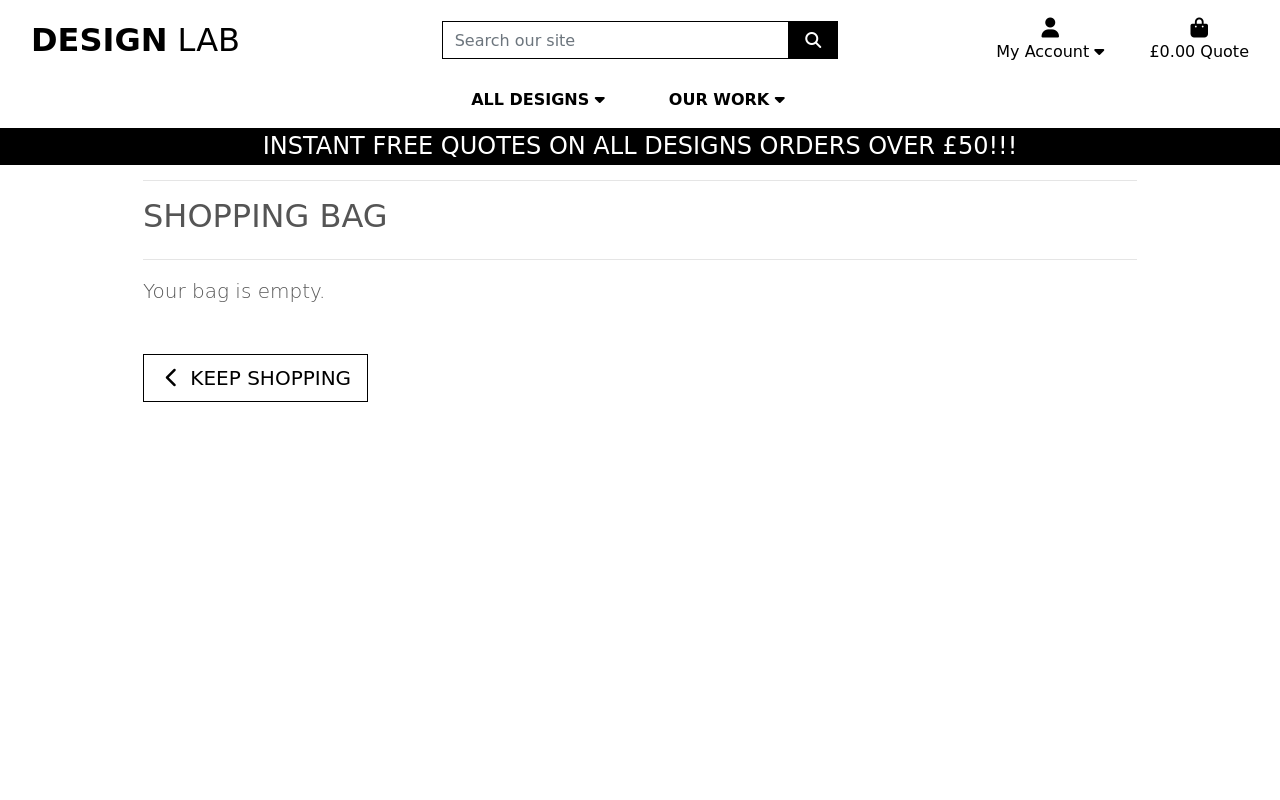
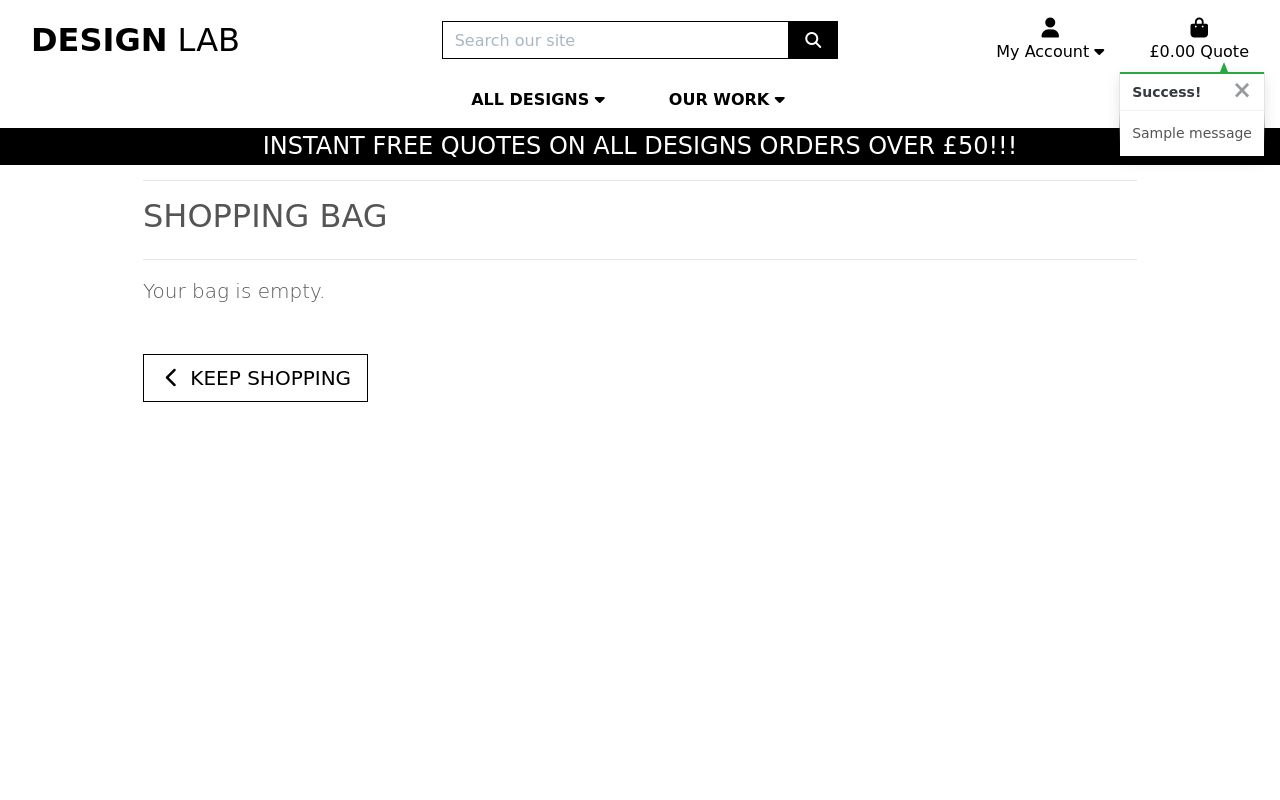
Before and after one commit to afrokingstan/design_lab, a Django app: page /bag/ in a window 1280 px wide. Run offline with Django 3.2, Linux system fonts and the light colour scheme; tables that the repository leaves empty hold one stand-in row (values such as "Sample post"); one stand-in notice (Sample message) is shown; some libraries are stand-ins or nearby versions; some web fonts are replaced.

Commit message:
Added Toast

```diff
--- a/bag/templates/bag/bag.html
+++ b/bag/templates/bag/bag.html
@@ -95,7 +95,7 @@
                                     <h4 class="mt-4"><strong>Quote Total: £{{ grand_total|floatformat:2 }}</strong></h4>
                                     {% if free_quote_delta > 0 %}
                                         <p class="mb-1 text-danger">
-                                            You could get free quote by spending just <strong>£{{ free_quote_delta }}</strong> more!
+                                            Instant Free Quotes on all designs orders over <strong>£{{ free_quote_delta }}</strong> !!!
                                         </p>
                                     {% endif %}
                                 </td>
--- a/bag/views.py
+++ b/bag/views.py
@@ -1,4 +1,7 @@
 from django.shortcuts import render, redirect, reverse, HttpResponse
+from django.contrib import messages
+
+from products.models import Product
 
 # Create your views here.
 
@@ -8,9 +11,11 @@ def view_bag(request):
 
     return render(request, 'bag/bag.html')
 
+
 def add_to_bag(request, item_id):
     """ Add a quantity of the specified product to the shopping bag """
 
+    product = Product.objects.get(pk=item_id)
     quantity = int(request.POST.get('quantity'))
     redirect_url = request.POST.get('redirect_url')
     size = None
@@ -31,6 +36,7 @@ def add_to_bag(request, item_id):
             bag[item_id] += quantity
         else:
             bag[item_id] = quantity
+            messages.success(request, f'Added {product.name} to your bag')
 
     request.session['bag'] = bag
     return redirect(redirect_url)
--- a/design_lab/settings.py
+++ b/design_lab/settings.py
@@ -82,6 +82,7 @@ TEMPLATES = [
     },
 ]
 
+MESSAGE_STORAGE = 'django.contrib.messages.storage.session.SessionStorage'
 
 AUTHENTICATION_BACKENDS = [
     #Copied from django allauth documentation
--- a/static/css/base.css
+++ b/static/css/base.css
@@ -102,6 +102,78 @@ a.category-badge > span.badge:hover {
     cursor: pointer;
 }
 
+input[name='q']::placeholder {
+    color: #aab7c4;
+}
+
+/* ------------------------------- bootstrap toasts */
+
+.message-container {
+    position: fixed;
+    top: 72px;
+    right: 15px;
+    z-index: 99999999999;
+}
+
+.custom-toast {
+    overflow: visible;
+}
+
+.toast-capper {
+    height: 2px;
+}
+
+/* from CSS-tricks.com: https://css-tricks.com/snippets/css/css-triangle/ */
+.arrow-up {
+    width: 0;
+    height: 0;
+    border-left: 4px solid transparent;
+    border-right: 4px solid transparent;
+    border-bottom: 10px solid black;
+    position: absolute;
+    top: -10px;
+    right: 36px;
+}
+
+/* Convenience classes - colors copied from Bootstrap */
+.arrow-primary {
+    border-bottom-color: #007bff !important;
+}
+
+.arrow-secondary {
+    border-bottom-color: #6c757d !important;
+}
+
+.arrow-success {
+    border-bottom-color: #28a745 !important;
+}
+
+.arrow-danger {
+    border-bottom-color: #dc3545 !important;
+}
+
+.arrow-warning {
+    border-bottom-color: #ffc107 !important;
+}
+
+.arrow-info {
+    border-bottom-color: #17a2b8 !important;
+}
+
+.arrow-light {
+    border-bottom-color: #f8f9fa !important;
+}
+
+.arrow-dark {
+    border-bottom-color: #343a40 !important;
+}
+
+.bag-notification-wrapper {
+    height: 100px;
+    overflow-x: hidden;
+    overflow-y: auto;
+}
+
 /* -------------------------------- Media Queries */
 
 /* Slightly larger container on xl screens */
--- a/templates/base.html
+++ b/templates/base.html
@@ -114,7 +114,21 @@
     </header>
 
     {% if messages %}
-        <div class="message-container"></div>
+        <div class="message-container">
+            {% for message in messages %}
+                {% with message.level as level %}
+                    {% if level == 40 %}
+                        {% include 'includes/toasts/toast_error.html' %}
+                    {% elif level == 30 %}
+                        {% include 'includes/toasts/toast_warning.html' %}
+                    {% elif level == 25 %}
+                        {% include 'includes/toasts/toast_success.html' %}
+                    {% else %}
+                        {% include 'includes/toasts/toast_info.html' %}
+                    {% endif %}
+                {% endwith %}
+            {% endfor %}
+        </div>
     {% endif %}
 
     {% block page_header %}
@@ -124,6 +138,9 @@
     {% endblock %}
 
     {% block postloadjs %}
+    <script type="text/javascript">
+        $('.toast').toast('show');
+    </script>
     {% endblock %}
 
 
--- /dev/null
+++ b/templates/includes/toasts/toast_success.html
@@ -0,0 +1,13 @@
+<div class="toast custom-toast rounded-0 border-top-0" data-autohide="false">
+    <div class="arrow-up arrow-success"></div>
+    <div class="w-100 toast-capper bg-success"></div>
+    <div class="toast-header bg-white text-dark">
+        <strong class="mr-auto">Success!</strong>
+        <button type="button" class="ml-2 mb-1 close text-dark" data-dismiss="toast" aria-label="Close">
+            <span aria-hidden="true">&times;</span>
+        </button>
+    </div>
+    <div class="toast-body bg-white">
+        {{ message }}
+    </div>
+</div>
```
Also changed, not shown: templates/includes/toasts/toast_error.html (added, +13 -0 lines), templates/includes/toasts/toast_info.html (added, +13 -0 lines), templates/includes/toasts/toast_warning.html (added, +13 -0 lines).
